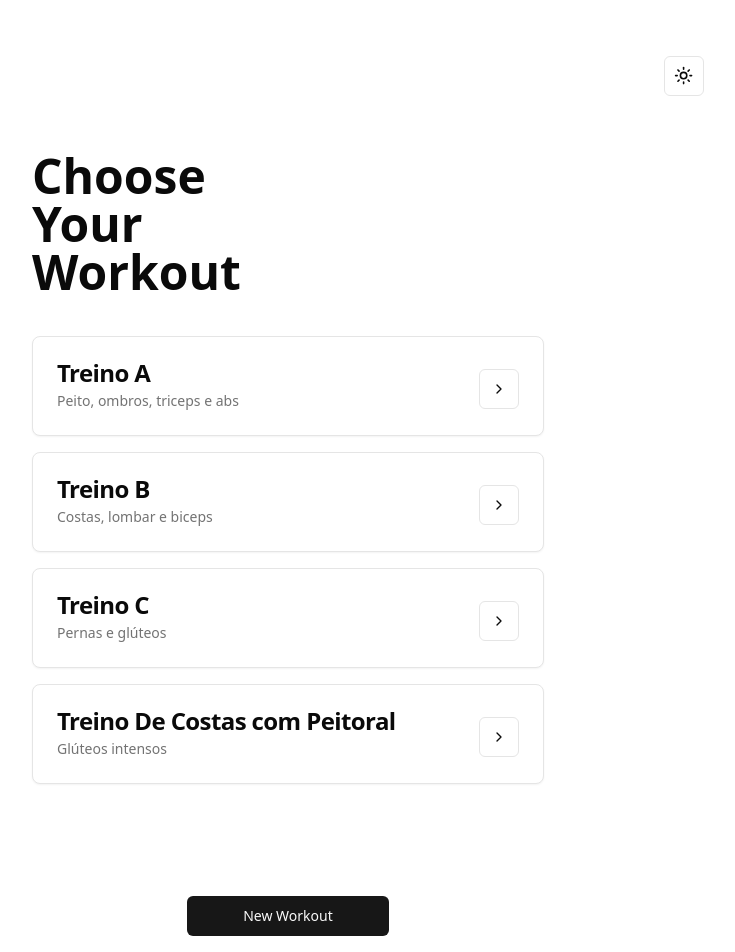
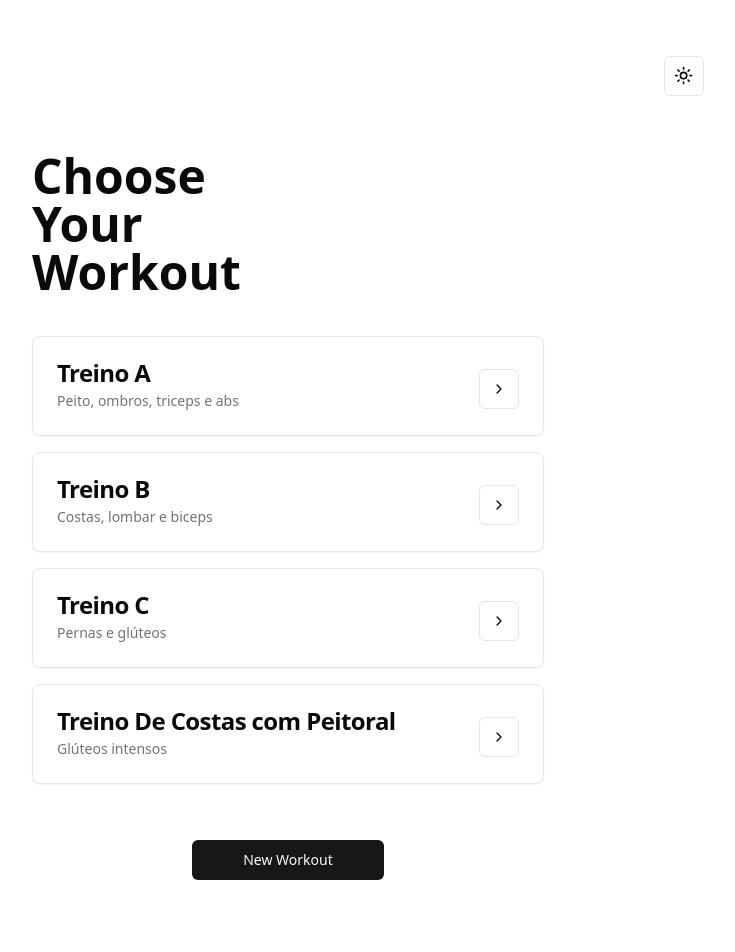
Before and after one commit to katsuragawaa/workout-react, a Next.js app: page / in a window 1280 px wide. Shown: the top 952 px of the page, without its empty margins (352-1087 px from the left). Built offline with nearby package versions, Linux system fonts and the light colour scheme.

Commit message:
Refactor New Workout button styling

```diff
--- a/app/page.tsx
+++ b/app/page.tsx
@@ -25,9 +25,7 @@ export default function Home() {
           ))}
         </section>
 
-        <Button className="mt-28 self-center px-14">
-          New Workout
-        </Button>
+        <Button className="mt-14 w-48 self-center">New Workout</Button>
       </main>
     </>
   );
```
